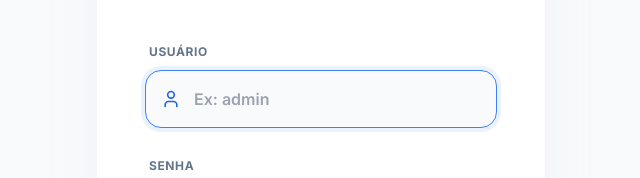
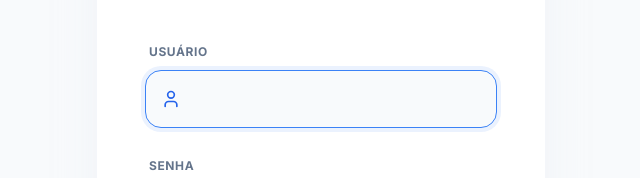
Before and after one commit to SuperJofi-bot/super-jofi-financeiro, a React (Vite) app: page / in a window 1280 px wide. Shown: the part 269-447 px from the top of the page, without its empty margins (319-959 px from the left). Built offline with nearby package versions, Linux system fonts and the light colour scheme.

Commit message:
Update Login.tsx

```diff
--- a/pages/Login.tsx
+++ b/pages/Login.tsx
@@ -82,7 +82,7 @@ const Login: React.FC<LoginProps> = ({ onLogin }) => {
                 required
                 autoFocus
                 className="w-full bg-slate-50 border border-slate-200 rounded-2xl py-4 pl-12 pr-4 outline-none focus:ring-4 focus:ring-blue-500/10 focus:border-blue-500 transition-all text-slate-700 font-semibold"
-                placeholder="Ex: admin"
+                placeholder=" "
                 value={login}
                 onChange={(e) => setLogin(e.target.value)}
               />
```
